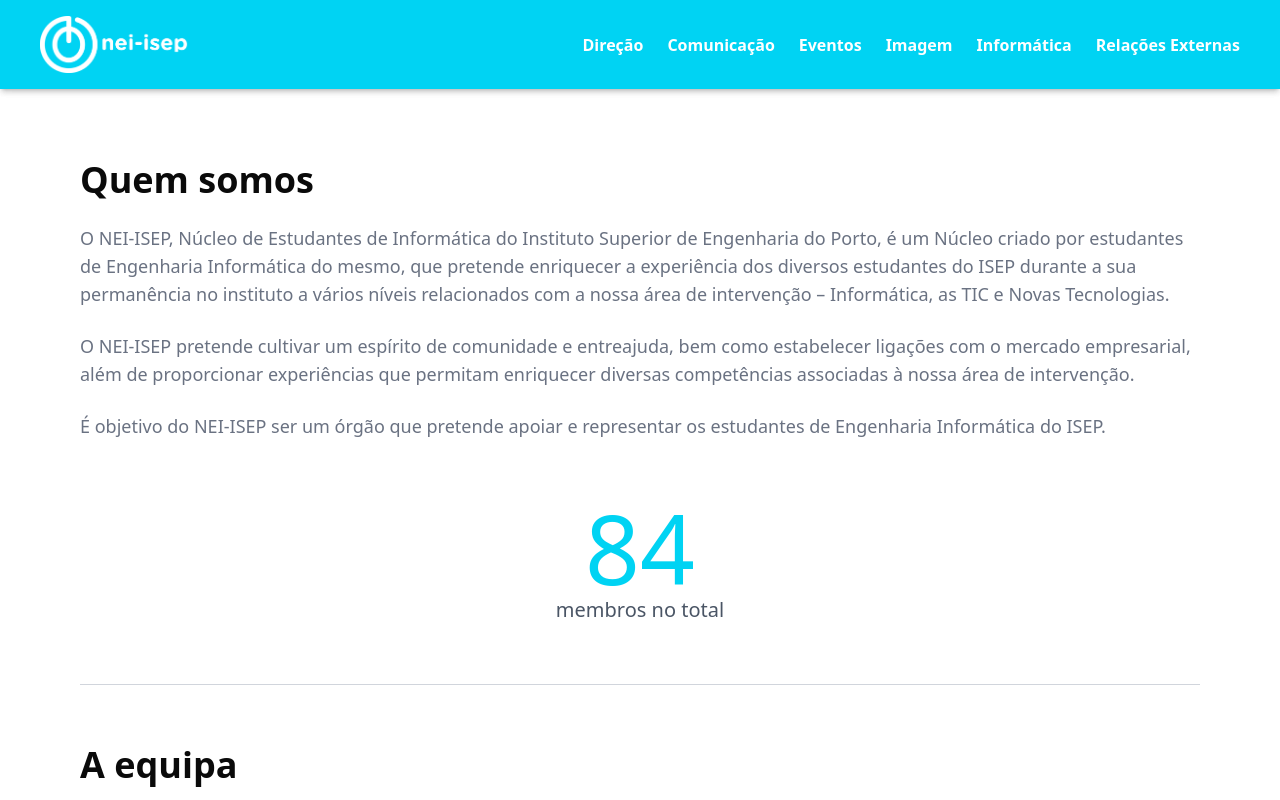
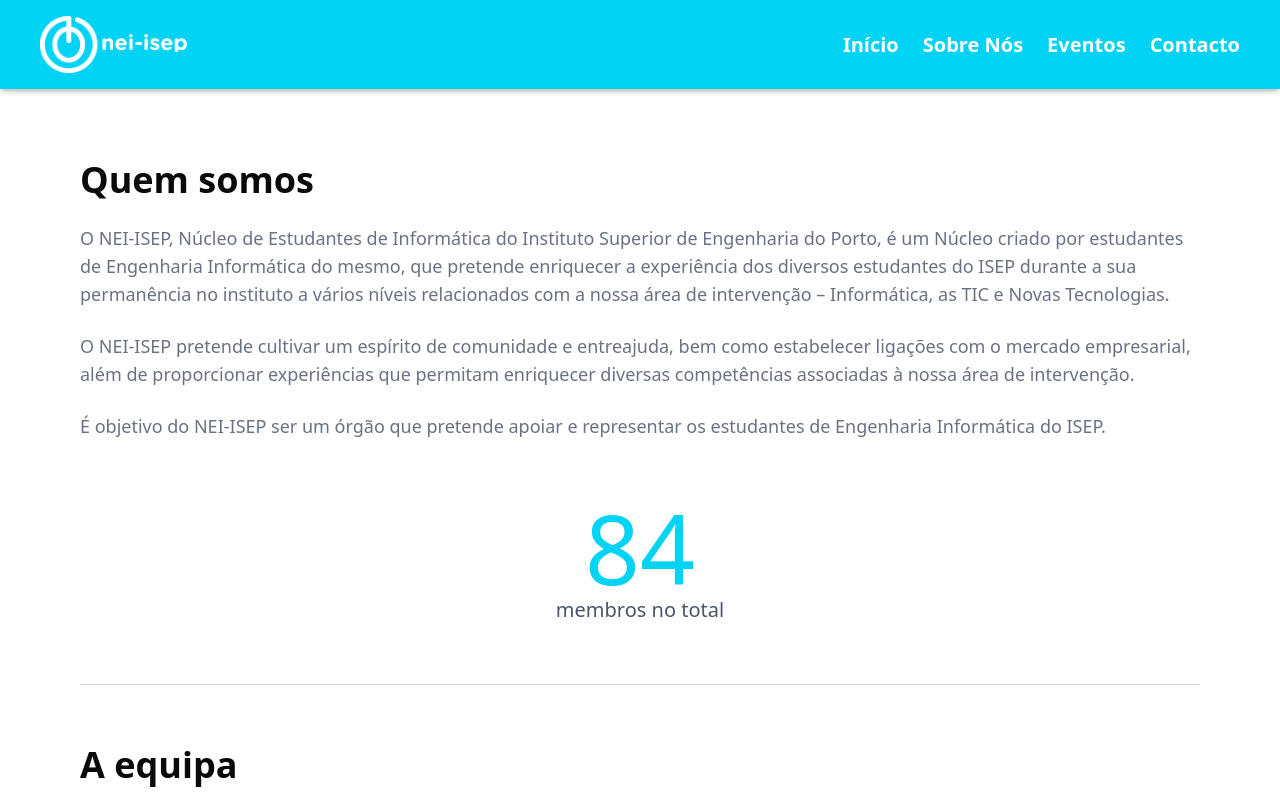
Before and after one commit to 1241330/website_patrica_bacelar_psicologia, a Next.js app: page / in a window 1280 px wide. Shown: the top 800 px of the page. Built offline with nearby package versions, Linux system fonts and the light colour scheme.

Commit message:
adicionei menu - teste

```diff
--- a/app/page.tsx
+++ b/app/page.tsx
@@ -111,7 +111,7 @@ export default function TeamPage() {
 
     return (
         <div>
-            <Navbar departments={teams.map(([dept]) => dept)}/>
+            <Navbar />
             <div className="max-w-6xl mx-auto px-4 mt-40">
                 <h2 className="text-4xl font-bold text-left mb-6">Quem somos</h2>
                 <p className="text-gray-500 text-lg mb-6"> O NEI-ISEP, Núcleo de Estudantes de Informática do Instituto Superior de Engenharia do Porto, é um
--- a/components/Navbar.tsx
+++ b/components/Navbar.tsx
@@ -1,25 +1,51 @@
 "use client";
 
+import { useState } from "react";
 import Image from "next/image";
 import Link from "next/link";
+import { Menu, X } from "lucide-react";
 
-const Navbar = ({ departments }: { departments: string[] }) => (
-    <nav className="fixed top-0 left-0 w-full bg-cyan-400 shadow-md flex items-center justify-between px-10 py-4 z-50">
-        <div className="flex items-center">
-            <Link href="/">
-                <Image src="/logo.png" alt="Logotipo" width={150} height={50} priority />
-            </Link>
-        </div>
-        <ul className="flex items-center space-x-6 ml-auto">
-            {departments.map((dept) => (
-                <li key={dept}>
-                    <Link href={`#${dept}`} className="font-bold text-white hover:text-cyan-100">
-                        {dept}
-                    </Link>
-                </li>
-            ))}
-        </ul>
-    </nav>
-);
+const Navbar = () => {
+    const [isOpen, setIsOpen] = useState(false);
+
+    const menuItemClass = "text-white font-bold hover:text-cyan-200 block text-xl";
+
+    const handleMenuToggle = () => setIsOpen((prev) => !prev);
+
+    return (
+        <>
+            {/* Navbar fixa no topo */}
+            <nav className="fixed top-0 left-0 w-full bg-cyan-400 shadow-md flex items-center justify-between px-10 py-4 z-50">
+                {/* Logo */}
+                <Link href="/"><Image src="/logo.png" alt="Logotipo" width={150} height={50} priority /></Link>
+
+                {/* Navbar extensa para PC */}
+                <div className="hidden md:flex space-x-6">
+                    <Link href="/inicio" className={menuItemClass}>Início</Link>
+                    <Link href="/" className={menuItemClass}>Sobre Nós</Link>
+                    <Link href="/eventos" className={menuItemClass}>Eventos</Link>
+                    <Link href="/contactos" className={menuItemClass}>Contacto</Link>
+                </div>
+
+                {/* Botão para abrir o menu lateral em telemóveis */}
+                <button onClick={handleMenuToggle} className="text-white md:hidden"><Menu className="w-8 h-8" /></button>
+            </nav>
+
+            {/* Menu lateral à direita */}
+            <div className={`fixed top-0 right-0 h-full w-64 bg-cyan-400 shadow-lg transform ${isOpen ? "translate-x-0" : "translate-x-full"} transition-transform duration-300 z-50 md:hidden`}>
+                {/* Botão para fechar o menu */}
+                <button onClick={handleMenuToggle} className="absolute top-4 right-4 text-white"><X className="w-8 h-8" /></button>
+
+                {/* Links do menu */}
+                <ul className="flex flex-col items-start mt-16 p-6 space-y-4">
+                    <li><Link href="/inicio" className={menuItemClass} onClick={handleMenuToggle}>Início</Link></li>
+                    <li><Link href="/" className={menuItemClass} onClick={handleMenuToggle}>Sobre Nós</Link></li>
+                    <li><Link href="/eventos" className={menuItemClass} onClick={handleMenuToggle}>Eventos</Link></li>
+                    <li><Link href="/contactos" className={menuItemClass} onClick={handleMenuToggle}>Contacto</Link></li>
+                </ul>
+            </div>
+        </>
+    );
+};
 
 export default Navbar;
```
